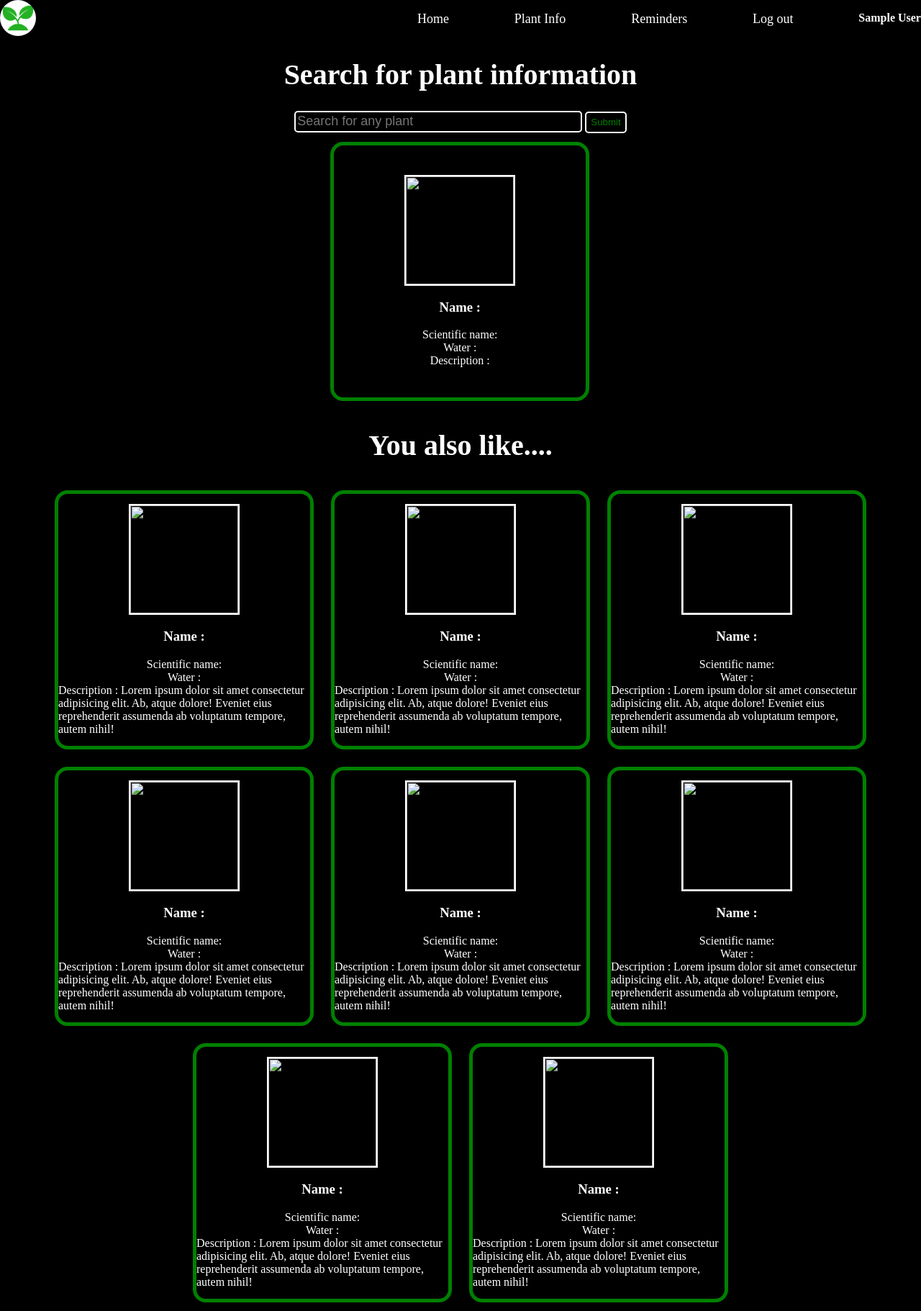
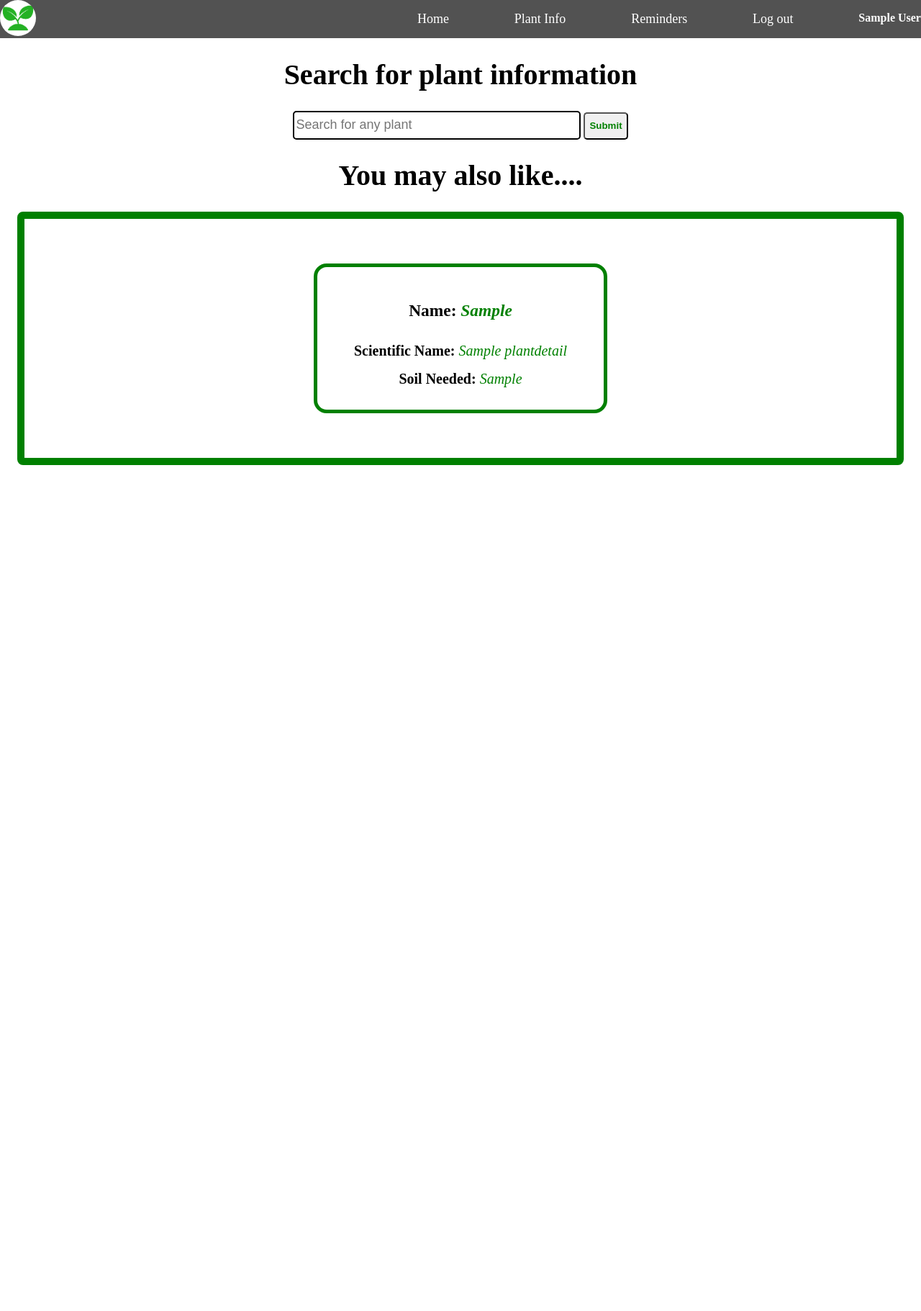
Before and after one commit to Mythryee/Plant-Care, a PHP site: page /MiniProject/plantcare.php in a window 1280 px wide. Shown: the whole page at 72% size. After the commit the page ends 646 px from the top, so only its background shows below. Run offline with PHP 8.4, Linux system fonts and the light colour scheme; the visitor is signed in with stand-in values (Sample User, id 1); tables that the repository leaves empty or names only in its code hold one stand-in row (values such as "Sample post").

Commit message:
CSS part

```diff
--- /dev/null
+++ b/basic.css
@@ -0,0 +1,180 @@
+body{
+    margin:0;
+    padding: 0;
+    background-color: white;
+    color:black;
+}
+#navbar{
+    top:0;
+    position: sticky;
+    display: flex;
+    justify-content: space-between;
+    background-color: rgba(0, 0, 0, 0.677);
+}
+#homeimg{
+    height: 40px;
+    width: 40px;
+}
+.nav-toggle{
+    display: none;
+}
+#logo{
+    width:50px;
+    height: 50px;
+    border-radius: 50px;
+}
+#navbar ul{
+    display: flex;
+    width: 700px;
+    justify-content: space-between;
+    list-style: none;
+    color:white;
+}
+
+#navbar ul li a{
+    text-decoration: none;
+    font-size: large;
+    color: white;
+}
+#navbar ul li a:hover{
+    text-decoration: underline;
+}
+
+.primary-section::before{
+    content:"";
+    position: absolute;
+    background: url(screen.jpg)no-repeat center center/cover;
+    top: 0;
+    bottom: 0;
+    height: 100%;
+    width: 100%;
+    z-index: -1;
+    opacity: 0.9;
+}
+.primary-section{
+    display:block;
+    margin:auto;
+    position:block;
+    font-size: large;
+    width:100vw;
+    height: 90vh;
+    border:2px solid black;
+}
+.section-1{
+    width:750px;
+    height: 300px;
+    display:flex;
+    flex-direction: column;
+    justify-content: center;
+    align-items: center;
+    font-size: large;
+    text-align: center;
+    margin-top:100px;
+    margin-left:auto;
+    padding:24px;
+}
+.joinbtn{
+    width:120px;
+    background-color: black;
+    height: 40px;
+    color: white;
+    font-size: medium;
+    border-radius: 10px;
+}
+.joinbtn:hover{
+    background-color: rgb(9, 158, 24);
+    color: white;
+    border:2px solid;
+}
+
+h1{
+    font-size: 40px;
+    /* color:white */
+}
+
+.secondary-section::before{
+    content:"";
+    position: absolute;
+    background: url(care.jpg)no-repeat center center/cover;
+    top: 0;
+    bottom: 0;
+    height: 100%;
+    width: 100%;
+    z-index: -1;
+    opacity: 0.9;
+}
+.secondary-section{
+    display:block;
+    margin:auto;
+    position:relative;
+    font-size: large;
+    width:100vw;
+    height: 100vh;
+    border: 2px solid black;
+}
+.section-2{
+    width:750px;
+    height: 300px;
+    display:flex;
+    flex-direction: column;
+    justify-content: center;
+    align-items: center;
+    font-size: large;
+    text-align: center;
+    margin-top:200px;
+    margin-right:auto;
+    padding:24px;
+}
+
+.footer-section{
+    padding:24px;
+    background-color: rgba(0, 0, 0, 0.89);
+    color:white;
+    text-align: center;
+}
+
+@media screen and (max-width:751px){
+    #navbar ul{
+        display: flex;
+    }
+}
+
+@media screen and (max-width:750px){
+    .section-2{
+        display: flex;
+        flex-direction: column;
+        justify-content: center;
+        align-items: center;
+        width:350px;
+        height: 300px;
+
+    }
+    .section-1{
+        display: flex;
+        flex-direction: column;
+        justify-content: center;
+        align-items: center;
+        width:350px;
+        height: 300px;
+
+    }
+    #navbar ul{
+        display: none;
+        color:white;
+    }
+    .nav-toggle{
+        display:flex;
+        flex-direction: column;
+    }
+    span{
+        position:relative;
+        top:50%;
+        right:15px;
+        width:200px;
+    }
+    #homeimg{
+        position: absolute;
+        top:1%;
+        right:4%;
+    }
+}
--- a/basics.css
+++ /dev/null
@@ -1,177 +0,0 @@
-body{
-    margin:0;
-    padding: 0;
-    background-color: black;
-    color:white;
-}
-#navbar{
-    display: flex;
-    justify-content: space-between;
-    background-color: rgba(0, 0, 0, 0.677);
-}
-#homeimg{
-    height: 40px;
-    width: 40px;
-}
-.nav-toggle{
-    display: none;
-}
-#logo{
-    width:50px;
-    height: 50px;
-    border-radius: 50px;
-}
-#navbar ul{
-    display: flex;
-    width: 700px;
-    justify-content: space-between;
-    list-style: none;
-}
-
-#navbar ul li a{
-    text-decoration: none;
-    font-size: large;
-    color: white;
-}
-#navbar ul li a:hover{
-    text-decoration: underline;
-}
-
-.primary-section::before{
-    content:"";
-    position: absolute;
-    background: url(hplant.jpg)no-repeat center center/cover;
-    top: 0;
-    bottom: 0;
-    height: 100%;
-    width: 100%;
-    z-index: -1;
-    opacity: 0.9;
-}
-.primary-section{
-    display:block;
-    margin:auto;
-    position:block;
-    font-size: large;
-    width:100vw;
-    height: 90vh;
-    border:2px solid black;
-}
-.section-1{
-    color: white;
-    width:750px;
-    height: 300px;
-    display:flex;
-    flex-direction: column;
-    justify-content: center;
-    align-items: center;
-    font-size: large;
-    text-align: center;
-    margin-top:100px;
-    margin-left:auto;
-    padding:24px;
-}
-.joinbtn{
-    width:120px;
-    background-color: black;
-    height: 40px;
-    color: white;
-    font-size: medium;
-    border-radius: 10px;
-}
-.joinbtn:hover{
-    background-color: rgb(9, 158, 24);
-    color: white;
-    border:2px solid;
-}
-
-h1{
-    font-size: 40px;
-    /* color:white */
-}
-
-.secondary-section::before{
-    content:"";
-    position: absolute;
-    background: url(hcare.jpg)no-repeat center center/cover;
-    top: 0;
-    bottom: 0;
-    height: 100%;
-    width: 100%;
-    z-index: -1;
-    opacity: 0.9;
-}
-.secondary-section{
-    display:block;
-    margin:auto;
-    position:relative;
-    font-size: large;
-    width:100vw;
-    height: 100vh;
-    border: 2px solid black;
-}
-.section-2{
-    color: white;
-    width:750px;
-    height: 300px;
-    display:flex;
-    flex-direction: column;
-    justify-content: center;
-    align-items: center;
-    font-size: large;
-    text-align: center;
-    margin-top:200px;
-    margin-right:auto;
-    padding:24px;
-}
-
-.footer-section{
-    background-color: rgba(0, 0, 0, 0.89);
-    text-align: center;
-}
-
-@media screen and (max-width:751px){
-    #navbar ul{
-        display: flex;
-    }
-}
-
-@media screen and (max-width:750px){
-    .section-2{
-        display: flex;
-        flex-direction: column;
-        justify-content: center;
-        align-items: center;
-        width:350px;
-        height: 300px;
-
-    }
-    .section-1{
-        display: flex;
-        flex-direction: column;
-        justify-content: center;
-        align-items: center;
-        width:350px;
-        height: 300px;
-
-    }
-    #navbar ul{
-        display: none;
-        color:white;
-    }
-    .nav-toggle{
-        display:flex;
-        flex-direction: column;
-    }
-    span{
-        position:relative;
-        top:50%;
-        right:15px;
-        width:200px;
-    }
-    #homeimg{
-        position: absolute;
-        top:1%;
-        right:4%;
-    }
-}
--- a/care.css
+++ /dev/null
@@ -1,58 +0,0 @@
-#searchsection{
-    display: flex;
-    flex-direction: column;
-    justify-content: center;
-    align-items: center;
-    text-align: center;
-}
-
-#searchsection #searchbox{
-    width:400px;
-    height:30px;
-    border-radius:5px;
-    background-color: black;
-    border:2px solid white;
-    color:green;
-    font-size: 18px;;
-}
-
-#searchsection #sbutton{
-    height:30px;
-    border-radius:5px;
-    background-color: black;
-    color:green;
-    border:2px solid white;
-}
-#searchsection #sbutton:hover{
-    background-color: green;
-    color:black;
-}
-#searchsection .card{
-    /* display :none; */
-    margin-left: 50px;
-}
-.plantcards{
-    display:flex;
-    flex-wrap:wrap;
-    justify-content: center;
-    align-items: center;
-}
-.card img{
-    width:150px;
-    height:150px;
-    border:2px solid white;
-}
-.card{
-    display :flex;
-    flex-direction: column;
-    justify-content: center;
-    align-items: center;
-    width:350px;
-    height:350px;
-    border:5px solid green;
-    border-radius:18px;
-    margin:12px;
-}
-h1{
-    text-align: center;
-}
--- a/home.php
+++ b/home.php
@@ -11,7 +11,7 @@
     <meta charset="UTF-8">
     <meta name="viewport" content="width=device-width, initial-scale=1.0">
     <title>Plant Grow Guidde</title>
-    <link rel="stylesheet" href="basics.css">
+    <link rel="stylesheet" href="basic.css">
 </head>
 <body>
     <nav id="navbar">
--- /dev/null
+++ b/plantcare.css
@@ -0,0 +1,79 @@
+#searchsection{
+    display: flex;
+    flex-direction: column;
+    justify-content: center;
+    align-items: center;
+    text-align: center;
+}
+#searchsection #searchbox{
+    width:400px;
+    height:40px;
+    border-radius:5px;
+    border:2px solid black;
+    color:green;
+    font-size: 18px;
+}
+
+#searchsection #sbutton{
+    height:38px;
+    border-radius:5px;
+    color:green;
+    font-weight: bold;
+}
+#searchsection #sbutton:hover{
+    background-color: green;
+    color:white;
+}
+#searchsection .card{
+    margin-left: 50px;
+}
+.plantcards{
+    display:flex;
+    flex-wrap:wrap;
+    justify-content: center;
+    align-items: center;
+    margin: 24px;
+    max-height: 400px;
+    overflow-y: auto;
+    padding: 50px;
+    border: 10px solid green;
+    border-radius: 8px;
+}
+.card{
+    display :flex;
+    flex-direction: column;
+    justify-content: center;
+    align-items: center;
+    width:350px;
+    height:250px;
+    border:5px solid green;
+    border-radius:18px;
+    margin:12px;
+    padding: 24px;
+    font-size :  20px;
+}
+.card div{
+    margin:8px;
+}
+.card1{
+    display :flex;
+    flex-direction: column;
+    justify-content: center;
+    align-items: center;
+    width:350px;
+    height:150px;
+    border:5px solid green;
+    border-radius:18px;
+    margin:12px;
+    padding: 24px;
+    font-size :  20px;
+}
+.card1 div{
+    margin:8px;
+}
+h1{
+    text-align: center;
+}
+i{
+    color: green;
+}
--- a/plantcare.php
+++ b/plantcare.php
@@ -1,18 +1,53 @@
 <?php
 session_start();
-    if(!isset($_SESSION['loggedin']) || $_SESSION['loggedin']!=true){
+if (!isset($_SESSION['loggedin']) || $_SESSION['loggedin'] != true) {
     header("location:login.php");
     exit;
 }
+
+$servername = 'localhost';
+$username = 'root';
+$password = "";
+$database = "plantcare";
+$conn = mysqli_connect($servername, $username, $password, $database);
+
+if (!$conn) {
+    die('Cannot connect to the database');
+}
+
+if ($_SERVER['REQUEST_METHOD'] == 'POST') {
+    if (isset($_POST['searchbox']) && !empty($_POST['searchbox'])) {
+        $name = $_POST['searchbox'];
+
+        $un = "SELECT * FROM `plantdetails` WHERE `common_plant` = '$name'";
+        $result1 = mysqli_query($conn, $un);
+
+        if (mysqli_num_rows($result1) > 0) {
+            $searchResult = mysqli_fetch_assoc($result1);
+        } else {
+            $searchResult = "No results found for '$name'.";
+        }
+    }
+}
+
+$plantsQuery = "SELECT * FROM `plantdetails`";
+$plantsResult = mysqli_query($conn, $plantsQuery);
+
+if (mysqli_num_rows($plantsResult) > 0) {
+    while ($row = mysqli_fetch_assoc($plantsResult)) {
+        $plants[] = $row;
+    }
+}
 ?>
+
 <!DOCTYPE html>
 <html lang="en">
 <head>
     <meta charset="UTF-8">
     <meta name="viewport" content="width=device-width, initial-scale=1.0">
-    <title>Plant Grow Guidde</title>
-    <link rel="stylesheet" href="basics.css">
-    <link rel="stylesheet" href="care.css">
+    <title>Plant Grow Guide</title>
+    <link rel="stylesheet" href="basic.css">
+    <link rel="stylesheet" href="plantcare.css">
 </head>
 <body>
     <nav id="navbar">
@@ -22,100 +57,65 @@
             <li><a href="http://localhost/MiniProject/plantcare.php">Plant Info</a></li>
             <li><a href="http://localhost/MiniProject/reminders.php">Reminders</a></li>
             <li><a href="http://localhost/MiniProject/logout.php">Log out</a></li>
-        <li><b><?php echo $_SESSION['name'] ?></b></li>
+            <li><b><?php echo $_SESSION['name']; ?></b></li>
         </ul>
         <div class="nav-toggle">
             <img src="hicon.png" alt="Home" id="homeimg">
             <span></span>
         </div>
     </nav>
+
     <div id="searchsection">
         <h1>Search for plant information</h1>
-        <form action="" method="post">
+        <form action="<?php echo $_SERVER['PHP_SELF']; ?>" method="post">
             <input type="search" name="searchbox" id="searchbox" placeholder="Search for any plant">
             <input type="submit" id="sbutton">
+        </form>
+
+        <?php if (isset($searchResult)): ?>
+            <?php if (is_array($searchResult)): ?>
                 <div class="card">
-                <img src="" alt="">
-                <h3>Name : </h3>
-                <div> Scientific name: </div>
-                <div>Water :</div>
-                <div>Description :</div>
+                    <h3>Name: <i><?php echo htmlspecialchars($searchResult['common_plant']); ?></i></h3>
+                    <div><strong>Scientific Name: </strong> <i><?php echo htmlspecialchars($searchResult['scientific_name']); ?></i></div>
+                    <div><strong>Watering: </strong> <i><?php echo htmlspecialchars($searchResult['watering']); ?></i></div>
+                    <div><strong>Sunlight: </strong><i> <?php echo htmlspecialchars($searchResult['sunlight']); ?></i></div>
+                    <div><strong>Poisonous: </strong><i> <?php echo htmlspecialchars($searchResult['poisonous']); ?></i></div>
+                    <div><strong>Soil Needed: </strong><i> <?php echo htmlspecialchars($searchResult['soil_needed']); ?></i></div>
                 </div>
-        </form>
+            <?php else: ?>
+                <div class="no-results"><?php echo htmlspecialchars($searchResult); ?></div>
+            <?php endif; ?>
+        <?php endif; ?>
     </div>
 
-    <h1>You also like....</h1>
+    <h1>You may also like....</h1>
     <div class="plantcards">
-        <div class="card">
-            <img src="" alt="">
-            <h3>Name : </h3>
-            <div> Scientific name: </div>
-            <div>Water :</div>
-            <div>Description : Lorem ipsum dolor sit amet consectetur adipisicing elit. Ab, atque dolore! Eveniet eius reprehenderit assumenda ab voluptatum tempore, autem nihil!</div>
+        <?php if (count($plants) > 0): ?>
+            <?php foreach ($plants as $plant): ?>
+                <div class="card1">
+                    <h3>Name: <i><?php echo htmlspecialchars($plant['common_plant']);?></i> </h3>
+                    <div><strong>Scientific Name: </strong><i> <?php echo htmlspecialchars($plant['scientific_name']); ?></i></div>
+                    <!-- <div><strong>Watering: </strong> <i><?php echo htmlspecialchars($plant['watering']); ?></i></div> -->
+                    <!-- <div><strong>Sunlight: </strong><i> <?php echo htmlspecialchars($plant['sunlight']); ?></i></div> -->
+                    <!-- <div><strong>Poisonous: </strong> <i><?php echo htmlspecialchars($plant['poisonous']); ?></i></div> -->
+                    <div><strong>Soil Needed: </strong><i> <?php echo htmlspecialchars($plant['soil_needed']); ?></i></div>
                 </div>
-        <div class="card">
-            <img src="" alt="">
-            <h3>Name : </h3>
-            <div> Scientific name: </div>
-            <div>Water :</div>
-            <div>Description : Lorem ipsum dolor sit amet consectetur adipisicing elit. Ab, atque dolore! Eveniet eius reprehenderit assumenda ab voluptatum tempore, autem nihil!</div>
+            <?php endforeach; ?>
+        <?php else: ?>
+            <p>No other plants available to display.</p>
+        <?php endif; ?>
     </div>
-        <div class="card">
-            <img src="" alt="">
-            <h3>Name : </h3>
-            <div> Scientific name: </div>
-            <div>Water :</div>
-            <div>Description : Lorem ipsum dolor sit amet consectetur adipisicing elit. Ab, atque dolore! Eveniet eius reprehenderit assumenda ab voluptatum tempore, autem nihil!</div>
-        </div>
-        <div class="card">
-            <img src="" alt="">
-            <h3>Name : </h3>
-            <div> Scientific name: </div>
-            <div>Water :</div>
-            <div>Description : Lorem ipsum dolor sit amet consectetur adipisicing elit. Ab, atque dolore! Eveniet eius reprehenderit assumenda ab voluptatum tempore, autem nihil!</div>
-        </div>
-        <div class="card">
-            <img src="" alt="">
-            <h3>Name : </h3>
-            <div> Scientific name: </div>
-            <div>Water :</div>
-            <div>Description : Lorem ipsum dolor sit amet consectetur adipisicing elit. Ab, atque dolore! Eveniet eius reprehenderit assumenda ab voluptatum tempore, autem nihil!</div>
-        </div>
-        <div class="card">
-            <img src="" alt="">
-            <h3>Name : </h3>
-            <div> Scientific name: </div>
-            <div>Water :</div>
-            <div>Description : Lorem ipsum dolor sit amet consectetur adipisicing elit. Ab, atque dolore! Eveniet eius reprehenderit assumenda ab voluptatum tempore, autem nihil!</div>
-        </div>
-        <div class="card">
-            <img src="" alt="">
-            <h3>Name : </h3>
-            <div> Scientific name: </div>
-            <div>Water :</div>
-            <div>Description : Lorem ipsum dolor sit amet consectetur adipisicing elit. Ab, atque dolore! Eveniet eius reprehenderit assumenda ab voluptatum tempore, autem nihil!</div>
-        </div>
-        <div class="card">
-            <img src="" alt="">
-            <h3>Name : </h3>
-            <div> Scientific name: </div>
-            <div>Water :</div>
-            <div>Description : Lorem ipsum dolor sit amet consectetur adipisicing elit. Ab, atque dolore! Eveniet eius reprehenderit assumenda ab voluptatum tempore, autem nihil!</div>
-        </div>
-
-    </div>
-
     <script>
         let a = document.getElementById('homeimg');
         let n = document.querySelector('ul');
-        a.addEventListener('click',()=>{
-            if(n.style.display == 'none'){
+        a.addEventListener('click', () => {
+            if (n.style.display == 'none') {
                 n.style.display = 'block';
-                document.querySelector('span').append(n)
-            }else{
+                document.querySelector('span').append(n);
+            } else {
                 n.style.display = 'none';
             }
-        })
+        });
     </script>
 </body>
 </html>
```
Also changed, not shown: login.php (+4 -5 lines), reminders.php (+11 -10 lines), signup.php (+3 -4 lines), hplant.jpg (deleted), screen.jpg (added), 1 other file. Lines whose indentation alone changed are shown as unchanged.
